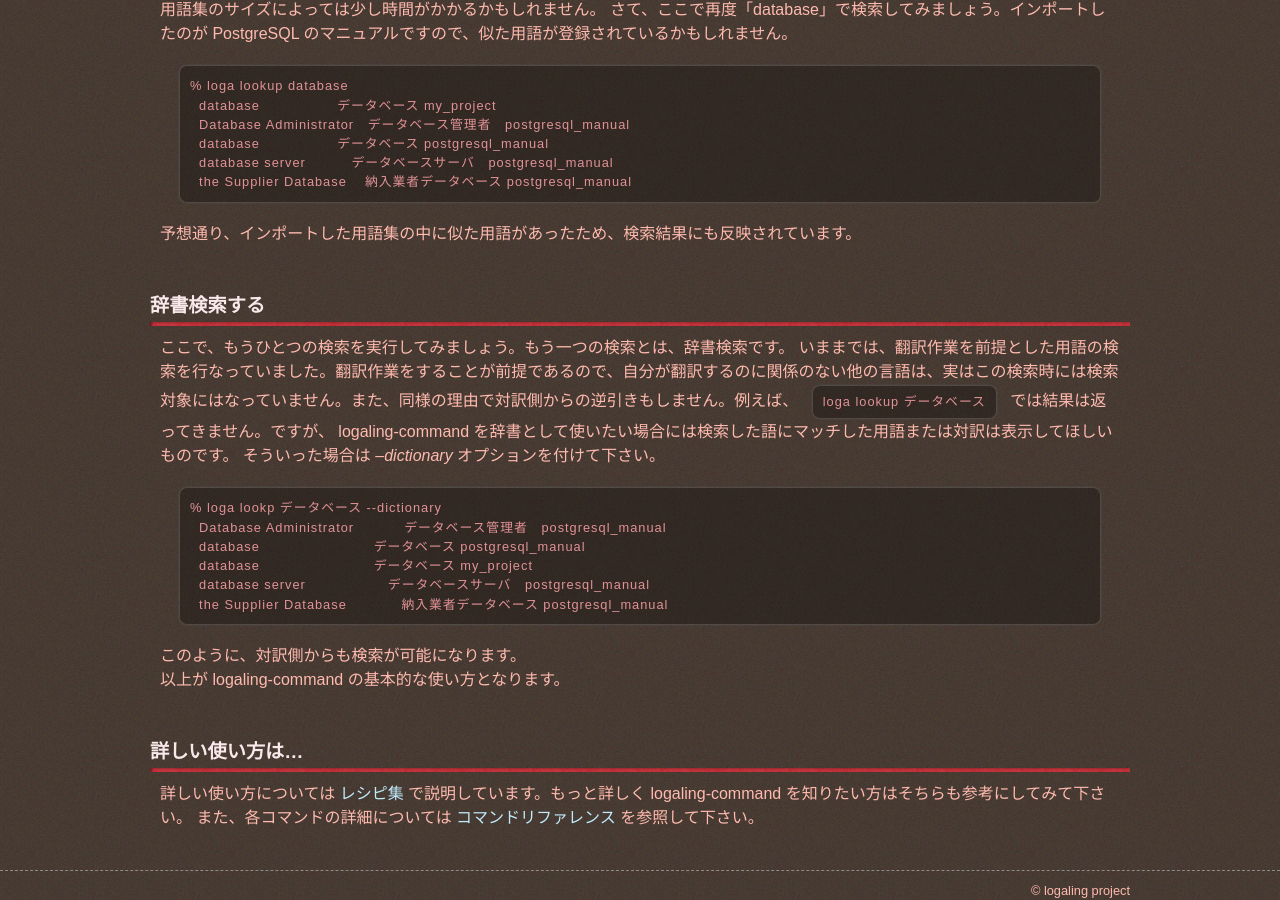
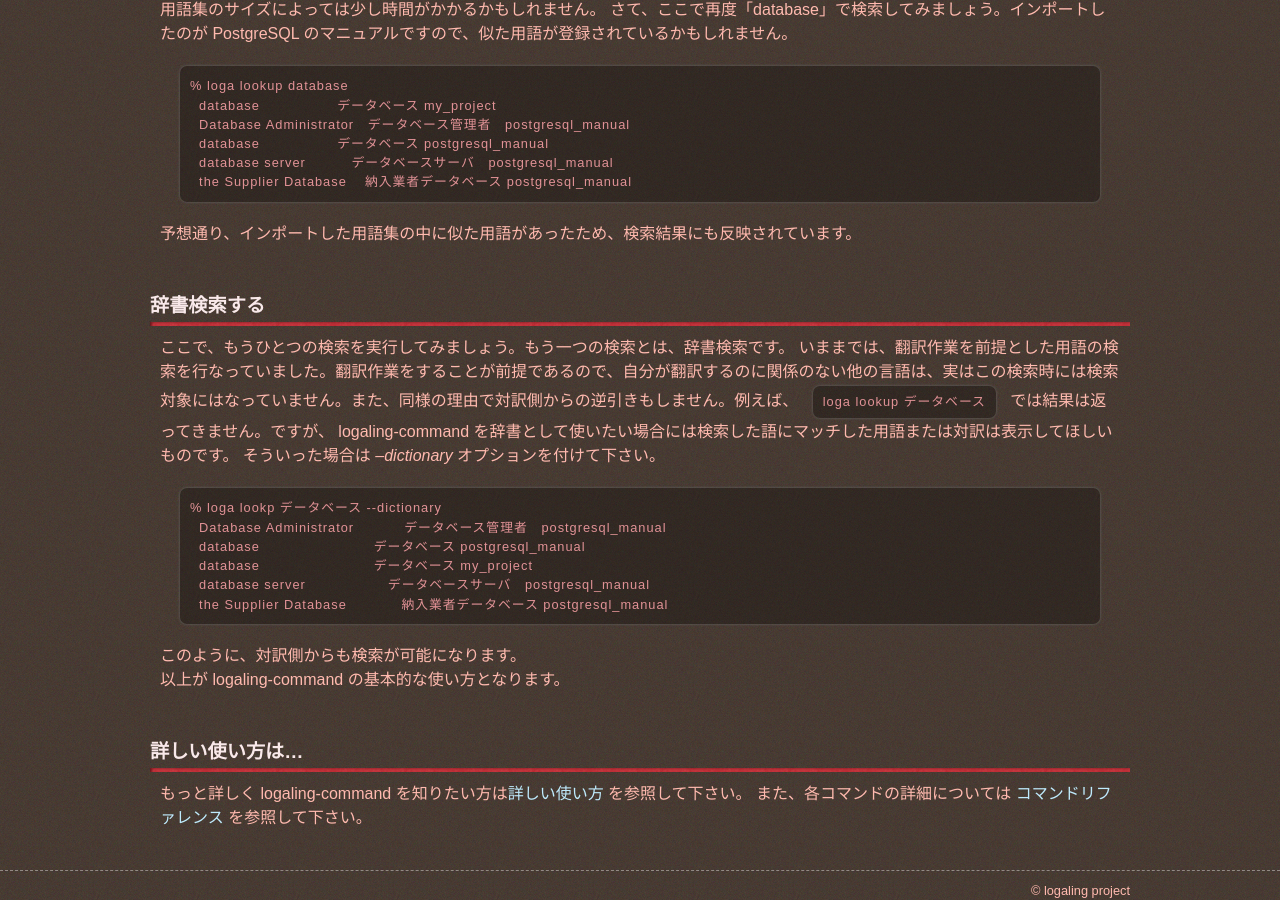
Before and after one commit to logaling/logaling.github.com, a Jekyll site: the page built from tutorial.md, in a window 1280 px wide and 900 px high, scrolled down 3012 px. Built offline with Jekyll 4.4.1, drawn with Linux system fonts in a browser that asks for light colours; some web fonts are replaced; Markdown is read by kramdown in place of the engine named in the settings.

Commit message:
change recipe to usage

```diff
--- a/tutorial.md
+++ b/tutorial.md
@@ -145,5 +145,5 @@ glossary は、このプロジェクトの用語集を置くためのディレ
 以上が logaling-command の基本的な使い方となります。
 
 ### 詳しい使い方は...
-詳しい使い方については [レシピ集](recipe.html) で説明しています。もっと詳しく logaling-command を知りたい方はそちらも参考にしてみて下さい。
+もっと詳しく logaling-command を知りたい方は[詳しい使い方](usage.html) を参照して下さい。
 また、各コマンドの詳細については [コマンドリファレンス](reference.html) を参照して下さい。
```
Also changed, not shown: documentation.md (+1 -1 lines), usage.md (renamed from recipe.md, +3 -3 lines).
